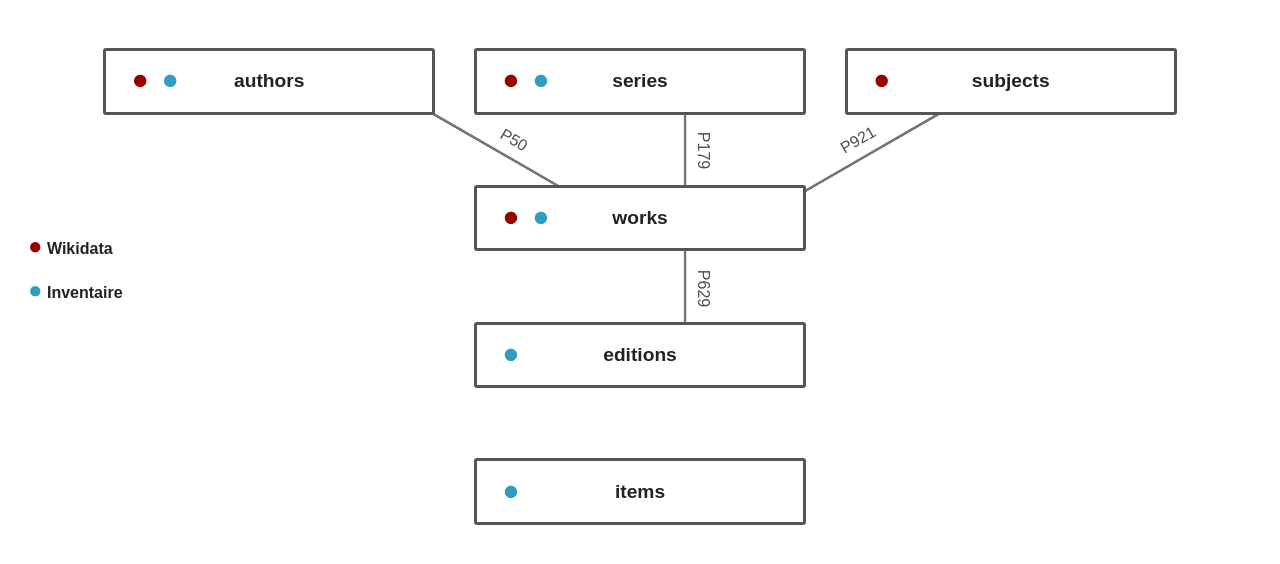
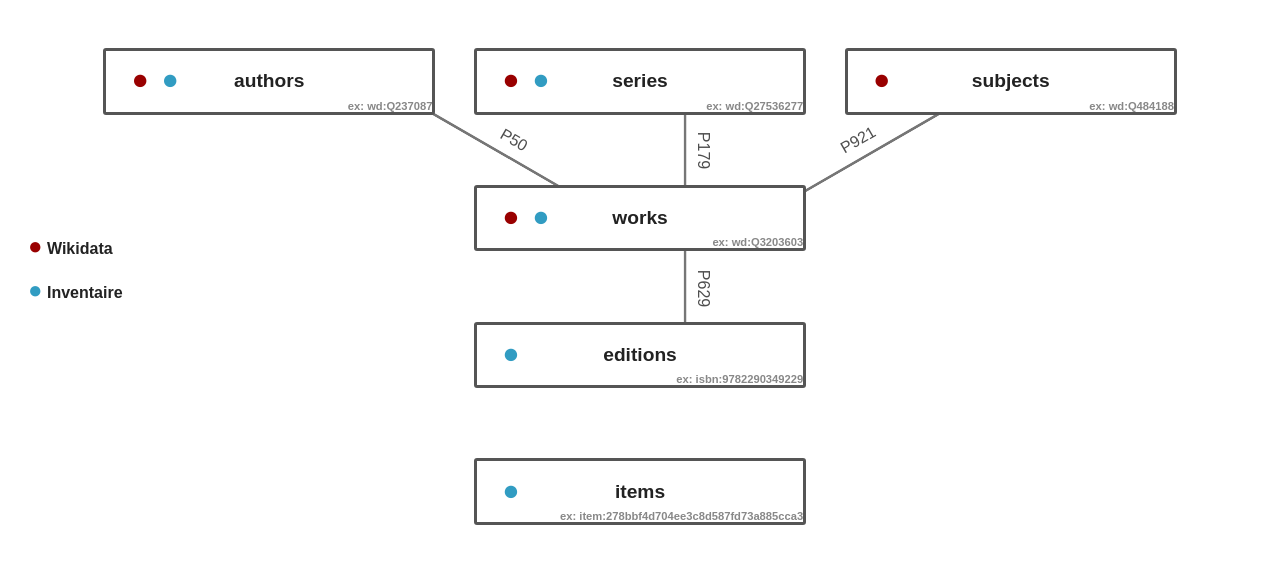
Before and after one commit to inventaire/entities-map, a website: page src/entities-map.html in a window 1280 px wide. Shown: the part 64-628 px from the top of the page. Drawn offline with nearby package versions, Linux system fonts and the light colour scheme; files that its build step writes are made by us from their sources.

Commit message:
added examples

```diff
--- a/src/entities-map.html
+++ b/src/entities-map.html
@@ -21,6 +21,7 @@
       <div class="row">
         <div class="authors box">
           <span class="label">authors</span>
+          <a class="example" target="_blank" href="https://inventaire.io/entity/wd:Q237087">ex: wd:Q237087</a>
           <div class="boulets">
             <div class="boulet boulet-wikidata"></div>
             <div class="boulet boulet-inventaire"></div>
@@ -29,6 +30,7 @@
 
         <div class="series box">
           <span class="label">series</span>
+          <a class="example" target="_blank" href="https://inventaire.io/entity/wd:Q27536277">ex: wd:Q27536277</a>
           <div class="boulets">
             <div class="boulet boulet-wikidata"></div>
             <div class="boulet boulet-inventaire"></div>
@@ -36,6 +38,7 @@
         </div>
         <div class="subjects box">
           <span class="label">subjects</span>
+          <a class="example" target="_blank" href="https://www.wikidata.org/wiki/Q484188">ex: wd:Q484188</a>
           <div class="boulets">
             <div class="boulet boulet-wikidata"></div>
           </div>
@@ -45,6 +48,7 @@
       <div class="row">
         <div class="works box">
           <span class="label">works</span>
+          <a class="example" target="_blank" href="https://inventaire.io/entity/wd:Q3203603">ex: wd:Q3203603</a>
           <div class="boulets">
             <div class="boulet boulet-wikidata"></div>
             <div class="boulet boulet-inventaire"></div>
@@ -54,6 +58,7 @@
       <div class="row">
         <div class="editions box">
           <span class="label">editions</span>
+          <a class="example" target="_blank" href="https://inventaire.io/entity/isbn:9782290349229">ex: isbn:9782290349229</a>
           <div class="boulets">
             <!-- <div class="boulet boulet-wikidata boulet-half"></div> -->
             <div class="boulet boulet-inventaire"></div>
@@ -63,6 +68,7 @@
       <div class="row">
         <div class="items box">
           <span class="label">items</span>
+          <a class="example" target="_blank" href="https://inventaire.io/items/278bbf4d704ee3c8d587fd73a885cca3">ex: item:278bbf4d704ee3c8d587fd73a885cca3</a>
           <div class="boulets">
             <div class="boulet boulet-inventaire"></div>
           </div>
--- a/src/entities-map.scss
+++ b/src/entities-map.scss
@@ -67,10 +67,6 @@
 .relation{
   position: absolute;
   opacity: 0.8;
-  // transition: opacity 0.5s;
-  // &:hover{
-    // opacity: 1;
-  // }
   border-radius: 1px;
   border-bottom: 3px solid #555;
   text-align: center;
@@ -138,6 +134,16 @@
   .boulet{
     width: 30px;
   }
+  .example{
+    font-size: 0.7rem;
+    color: #888;
+    position: absolute;
+    right: 0;
+    bottom: 0;
+    &:hover{
+      color: #444;
+    }
+  }
 }
 
 #dbs{
```
